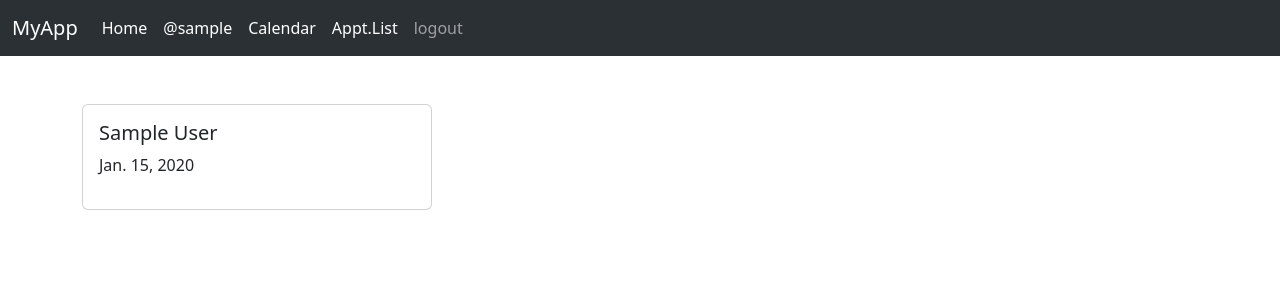
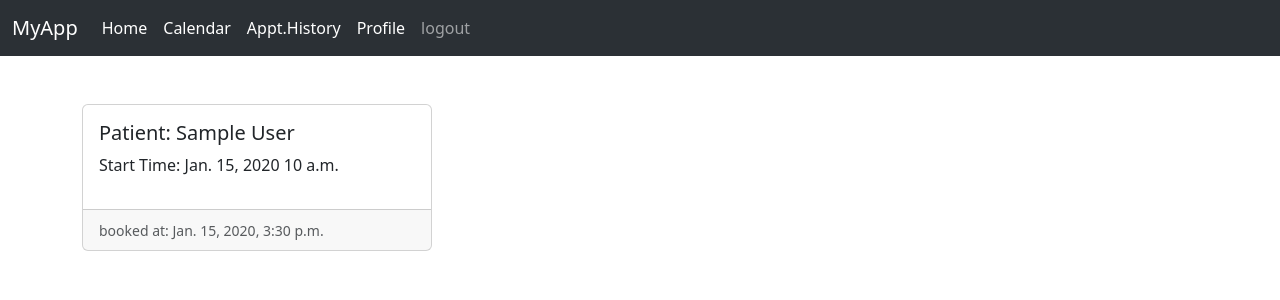
Before and after one commit to visha1codehub/Medical-Blogpost-Project, a Django app: page /appointment-list/ in a window 1280 px wide. Shown: the top 300 px of the page. Run offline with Django 4.2, Linux system fonts and the light colour scheme; a user stored in the database is signed in; tables that the repository leaves empty hold one stand-in row (values such as "Sample post"); some libraries are stand-ins or nearby versions.

Commit message:
fixed some bugs

```diff
--- a/myapp/calendar_api/api_calender.py
+++ b/myapp/calendar_api/api_calender.py
@@ -42,7 +42,7 @@ def create_event(appointment):
   date = appointment.date
   start_time = appointment.start_time
   end_time = appointment.end_time
-  summary = appointment.patient.full_name
+  summary = f'{appointment.patient.full_name} {appointment.speciality}'
   start_datetime_iso = datetime.combine(date, start_time).isoformat()
   end_datetime_iso = datetime.combine(date, end_time).isoformat()
   calendar_id = appointment.doctor.calendar_id
--- a/myapp/models.py
+++ b/myapp/models.py
@@ -1,6 +1,7 @@
 from django.db import models
 from django.contrib.auth.models import AbstractUser
-from datetime import timedelta, datetime, date
+from datetime import timedelta, datetime, date, time
+from django.utils import timezone
 from myapp.calendar_api import api_calender
 # Create your models here.
 
@@ -77,7 +78,8 @@ class Appointment(models.Model):
     speciality = models.CharField(max_length=200)
     date = models.DateField()
     start_time = models.TimeField()
-    end_time = models.TimeField(default=datetime.now())
+    end_time = models.TimeField(default=time(hour=0, minute=0))
+    created_time = models.DateTimeField(auto_now_add=True, null=True)
 
 
     def save(self, *args, **kwargs):
--- a/myapp/templates/myapp/appointment_detail.html
+++ b/myapp/templates/myapp/appointment_detail.html
@@ -11,13 +11,15 @@
               <h2>Appointment Details</h2>
                 <br><br>
                 {% if request.user.user_type == 'patient' %}
-                <p><strong>Doctor Name:</strong> {{ appointment.doctor.first_name }} {{ appointment.doctor.last_name }}</p>
+                <p><strong>Doctor Name:</strong> {{ appointment.doctor.full_name }}</p>
                 {% else %}
-                <p><strong>Patient Name:</strong> {{ appointment.patient.first_name }} {{ appointment.patient.last_name }}</p>
+                <p><strong>Patient Name:</strong> {{ appointment.patient.full_name }}</p>
                 {% endif %}
+                <p><strong>Speciality:</strong> {{ appointment.speciality }}</p>
                 <p><strong>Appointment Date:</strong> {{ appointment.date }}</p>
                 <p><strong>Appointment Start Time:</strong> {{ appointment.start_time }}</p>
                 <p><strong>Appointment End Time:</strong> {{ appointment.end_time }}</p>
+                <p><strong>Booked at :</strong> {{ appointment.created_time }}</p>
                 <a href="{% url 'patient-dashboard' %}" class="btn btn-outline-secondary">Go to Dashboard</a>
         </div>
       </div>
--- a/myapp/templates/myapp/appointments_list.html
+++ b/myapp/templates/myapp/appointments_list.html
@@ -10,12 +10,15 @@
           <div class="card">
             <div class="card-body">
                 {% if request.user.user_type == 'patient' %}
-              <h5 class="card-title">{{ appointment.doctor.first_name }} {{ appointment.doctor.last_name }}</h5>
+              <h5 class="card-title">Doctor: {{ appointment.doctor.full_name }}</h5>
               {% else %}
-              <h5 class="card-title">{{ appointment.patient.first_name }} {{ appointment.patient.last_name }}</h5>
+              <h5 class="card-title">Patient: {{ appointment.patient.full_name }}</h5>
               {% endif %}
-              <p class="card-text">{{ appointment.date }}</p>
+              <p class="card-text">Start Time: {{ appointment.date }} {{appointment.start_time}}</p>
               <a href="{% url 'appointment-detail' appointment.id %}" class="stretched-link"></a>
+            </div>
+            <div class="card-footer text-muted">
+              <small>booked at: {{ appointment.created_time }}</small>
             </div>
           </div>
         </div>
--- a/myapp/templates/myapp/blogpost_detail.html
+++ b/myapp/templates/myapp/blogpost_detail.html
@@ -20,7 +20,7 @@
           <p><strong>Summary:</strong> {{ post.summary }}</p>
           <p><strong>Content:</strong> {{ post.content }}</p>
           <p><strong>Category:</strong> {{ post.category }}</p>
-          <p><strong>Author:</strong> {{ post.author.first_name }} {{ post.author.last_name }}</p>
+          <p><strong>Author:</strong> {{ post.author.full_name }}</p>
         </div>
       </div>
     </div>
--- a/myapp/templates/myapp/blogpost_list.html
+++ b/myapp/templates/myapp/blogpost_list.html
@@ -27,7 +27,7 @@
           <a href="{% url 'blogpost-detail' post.id %}" class="stretched-link"></a>
         </div>
         <div class="card-footer text-muted">
-          Author: {{ post.author.username }}
+          Author: {{ post.author.full_name }}
         </div>
       </div>
     </div>
--- a/myapp/templates/myapp/doctors_list.html
+++ b/myapp/templates/myapp/doctors_list.html
@@ -21,7 +21,7 @@
           <img src="{{ doctor.imageURL }}" class="card-img-top card-img-fixed" alt="{{ doctor.username }}">
           <div class="card-body">
             <br>
-            <h5 class="card-title">{{ doctor.first_name }} {{ doctor.last_name }}</h5>
+            <h5 class="card-title">{{ doctor.full_name }}</h5>
             <br>
             <a href="{% url 'appointment-form' doctor.id %}" class="btn btn-primary">Book Appoinment</a>
           </div>
--- a/myapp/templates/myapp/user_profile.html
+++ b/myapp/templates/myapp/user_profile.html
@@ -9,7 +9,7 @@
         <div class="col-md-8 offset-md-2">
           <div>
             <div class="text-center">
-              <h2>{{ user.first_name }} {{user.last_name}}</h2>
+              <h2>{{ user.full_name }}</h2>
               <br>
               <img src="{{ user.imageURL }}" class="rounded" alt="{{user.username}}" height="200">
               <br><br>
--- a/templates/navbar.html
+++ b/templates/navbar.html
@@ -10,9 +10,6 @@
             <a class="nav-link active" aria-current="page" href="{% url 'home' %}">Home</a>
           </li>
           {% if request.user.is_authenticated %}
-          <li class="nav-item">
-            <a class="nav-link active" href="{% url 'user-profile' request.user.id %}">@{{request.user}}</a>
-          </li>
           {% if request.user.user_type == 'patient' %}
           <li class="nav-item">
             <a class="nav-link active" href="{% url 'doctors-list' %}">Doctors</a>
@@ -23,7 +20,10 @@
           </li>
           {% endif %}
           <li class="nav-item">
-            <a class="nav-link active" href="{% url 'appointment-list' %}">Appt.List</a>
+            <a class="nav-link active" href="{% url 'appointment-list' %}">Appt.History</a>
+          </li>
+          <li class="nav-item">
+            <a class="nav-link active" href="{% url 'user-profile' request.user.id %}">Profile</a>
           </li>
 
           <ul class="navbar-nav ml-auto">
```
Also changed, not shown: myapp/migrations/0016_appointment_created_time_alter_appointment_end_time.py (added).
